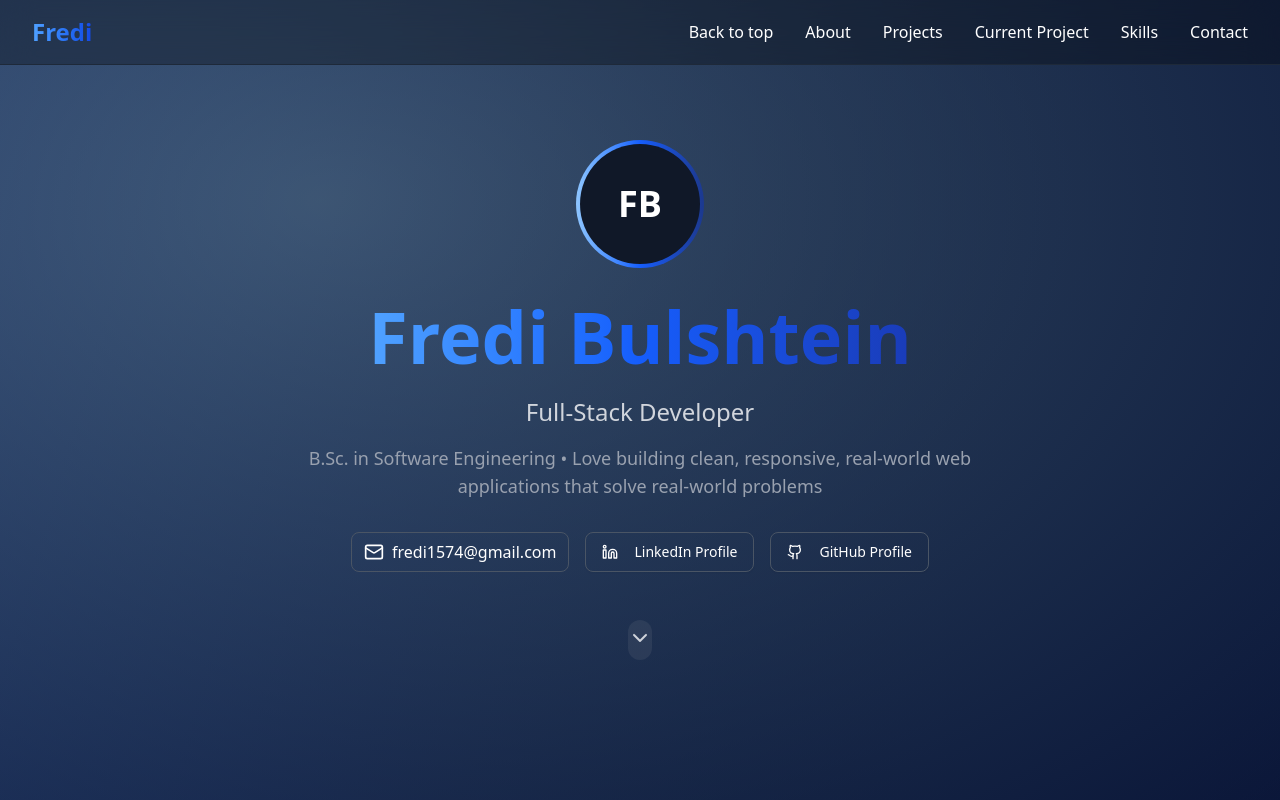
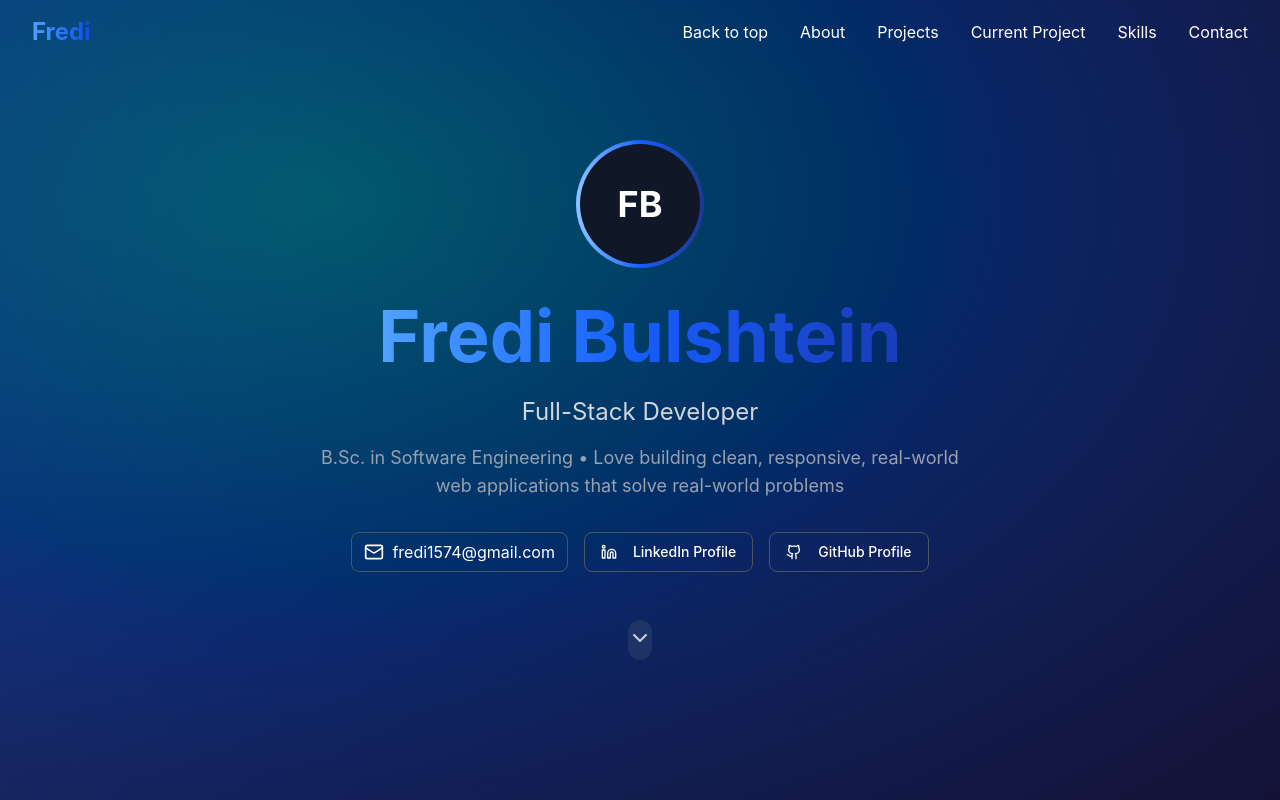
Before and after one commit to fredi1574/portfolio, a React (Vite) app: page / in a window 1280 px wide. Shown: the top 800 px of the page. Built offline with nearby package versions, Linux system fonts and the light colour scheme.

Commit message:
Improved Code and Changed the visuals a bit

```diff
--- a/src/App.tsx
+++ b/src/App.tsx
@@ -9,7 +9,7 @@ import Skills from "./components/Skills";
 
 export default function Portfolio() {
   return (
-    <div className="min-h-screen bg-gradient-to-br from-gray-900 via-black to-gray-900 text-white">
+    <div className="min-h-screen bg-gradient-to-br from-slate-900 via-black to-blue-950 text-white">
       {/* Navigation */}
       <Navbar />
 
--- a/src/components/Contact.tsx
+++ b/src/components/Contact.tsx
@@ -45,6 +45,7 @@ export default function Contact() {
           transition={{ delay: 0.6, duration: 0.6 }}
           className="flex flex-col justify-center gap-6 sm:flex-row"
         >
+          <motion.div whileHover={{ scale: 1.05 }} whileTap={{ scale: 0.95 }}>
             <Button
               onClick={() => openUrl(`mailto:${EMAIL}`)}
               size="lg"
@@ -53,6 +54,8 @@ export default function Contact() {
               <Mail className="mr-2 h-5 w-5" />
               Send Email
             </Button>
+          </motion.div>
+          <motion.div whileHover={{ scale: 1.05 }} whileTap={{ scale: 0.95 }}>
             <Button
               onClick={() => openUrl(LINKEDIN_URL)}
               size="lg"
@@ -62,6 +65,8 @@ export default function Contact() {
               <Linkedin className="mr-2 h-5 w-5" />
               LinkedIn
             </Button>
+          </motion.div>
+          <motion.div whileHover={{ scale: 1.05 }} whileTap={{ scale: 0.95 }}>
             <Button
               onClick={() => openUrl(GITHUB_URL)}
               size="lg"
@@ -72,6 +77,7 @@ export default function Contact() {
               GitHub Profile
             </Button>
           </motion.div>
+        </motion.div>
       </div>
     </motion.section>
   );
--- a/src/components/HeroSection.tsx
+++ b/src/components/HeroSection.tsx
@@ -1,22 +1,16 @@
 import { ChevronDown, Github, Linkedin, Mail } from "lucide-react";
 import { motion } from "motion/react";
 import { useState } from "react";
+import { EMAIL, GITHUB_URL, LINKEDIN_URL } from "../lib/constants";
+import { cn, openUrl } from "../lib/utils";
 import { Button } from "./ui/button";
 
 export default function HeroSection() {
   const [emailCopied, setEmailCopied] = useState<boolean>(false);
 
-  const handleLinkedin = () => {
-    window.open("https://www.linkedin.com/in/fredibulshtein/", "_blank");
-  };
-
-  const handleGithub = () => {
-    window.open("https://github.com/fredi1574", "_blank");
-  };
-
   const handleCopyEmail = async () => {
     try {
-      navigator.clipboard.writeText("fredi1574@gmail");
+      await navigator.clipboard.writeText(EMAIL);
       setEmailCopied(true);
       setTimeout(() => setEmailCopied(false), 2000);
     } catch (error) {
@@ -31,7 +25,7 @@ export default function HeroSection() {
       animate={{ opacity: 1 }}
       transition={{ duration: 0.8 }}
     >
-      <div className="absolute inset-0 bg-radial-[at_25%_25%] from-blue-300/40 to-blue-900/40" />
+      <div className="absolute inset-0 bg-radial-[at_25%_25%] from-cyan-400/40 via-blue-600/40 to-indigo-900/40" />
 
       <div className="relative z-10 mx-auto max-w-4xl px-4 text-center">
         <motion.div
@@ -68,15 +62,21 @@ export default function HeroSection() {
         </p>
 
         <div className="mb-12 flex flex-col justify-center gap-4 sm:flex-row">
-          <div
+          <motion.div
             onClick={handleCopyEmail}
-            className={`flex cursor-pointer items-center justify-center rounded-md border border-gray-600 bg-transparent px-3 py-1 text-center hover:bg-red-300 hover:text-red-800 ${emailCopied ? "bg-green-400 hover:bg-green-500" : ""}`}
+            whileHover={{ scale: 1.05 }}
+            whileTap={{ scale: 0.95 }}
+            className={cn(
+              "flex cursor-pointer items-center justify-center rounded-md border border-gray-600 bg-transparent px-3 py-1 text-center hover:bg-red-300 hover:text-red-800",
+              emailCopied && "bg-green-400 hover:bg-green-500"
+            )}
           >
             <Mail className="mr-2 h-5 w-5" />
-            {emailCopied ? "Email Copied!" : "fredi1574@gmail.com"}
-          </div>
+            {emailCopied ? "Email Copied!" : EMAIL}
+          </motion.div>
+          <motion.div whileHover={{ scale: 1.05 }} whileTap={{ scale: 0.95 }}>
             <Button
-            onClick={handleLinkedin}
+              onClick={() => openUrl(LINKEDIN_URL)}
               size="lg"
               variant="outline"
               className="border-gray-600 bg-transparent hover:bg-blue-400 hover:text-blue-800"
@@ -84,8 +84,10 @@ export default function HeroSection() {
               <Linkedin className="mr-2 h-5 w-5" />
               LinkedIn Profile
             </Button>
+          </motion.div>
+          <motion.div whileHover={{ scale: 1.05 }} whileTap={{ scale: 0.95 }}>
             <Button
-            onClick={handleGithub}
+              onClick={() => openUrl(GITHUB_URL)}
               size="lg"
               variant="outline"
               className="border-gray-600 bg-transparent hover:bg-gray-800"
@@ -93,6 +95,7 @@ export default function HeroSection() {
               <Github className="mr-2 h-5 w-5" />
               GitHub Profile
             </Button>
+          </motion.div>
         </div>
 
         <div className="flex justify-center">
--- a/src/components/Navbar.tsx
+++ b/src/components/Navbar.tsx
@@ -1,9 +1,28 @@
 import { motion } from "motion/react";
+import { useEffect, useState } from "react";
 import { NAV_LINKS } from "../lib/constants";
+import { cn } from "../lib/utils";
 
 export default function Navbar() {
+  const [scrolled, setScrolled] = useState(false);
+
+  useEffect(() => {
+    const handleScroll = () => {
+      setScrolled(window.scrollY > 50);
+    };
+    window.addEventListener("scroll", handleScroll);
+    return () => {
+      window.removeEventListener("scroll", handleScroll);
+    };
+  }, []);
+
   return (
-    <nav className="fixed top-0 z-50 w-full border-b border-gray-800 bg-black/30 backdrop-blur-lg">
+    <nav
+      className={cn(
+        "fixed top-0 z-50 w-full border-b border-transparent transition-all duration-300",
+        scrolled ? "border-gray-800 bg-black/50 backdrop-blur-lg" : "bg-transparent"
+      )}
+    >
       <div className="mx-auto max-w-7xl px-4 sm:px-6 lg:px-8">
         <div className="flex items-center justify-between py-4">
           <div className="bg-gradient-to-r from-blue-400 to-blue-700 bg-clip-text text-2xl font-bold text-transparent">
--- a/src/components/Projects.tsx
+++ b/src/components/Projects.tsx
@@ -28,7 +28,7 @@ export default function Projects() {
             <motion.div
               key={index}
               variants={itemVariants}
-              whileHover={{ border: "1px solid #3b82f6" }}
+              whileHover={{ y: -5, border: "1px solid #3b82f6" }}
               className="group overflow-hidden rounded-lg border-gray-700 bg-gray-800/50 py-4 transition-all duration-300"
             >
               <div className="relative overflow-hidden">
--- a/src/components/Skills.tsx
+++ b/src/components/Skills.tsx
@@ -38,7 +38,7 @@ export default function Skills() {
             <motion.div
               key={index}
               variants={itemVariants}
-              whileHover={{ scale: 1.02, border: "1px solid darkslateblue" }}
+              whileHover={{ y: -5, scale: 1.05, border: "1px solid #6366f1" }}
               className="group rounded-lg border-gray-700 bg-gray-800/50 transition-all duration-300"
             >
               <CardContent className="p-6 text-center">
--- a/src/index.css
+++ b/src/index.css
@@ -8,7 +8,7 @@ html {
 }
 
 :root {
-  font-family: system-ui, Avenir, Helvetica, Arial, sans-serif;
+  font-family: "Inter", sans-serif;
   line-height: 1.5;
   font-weight: 400;
 
```
Lines whose indentation alone changed are shown as unchanged.
